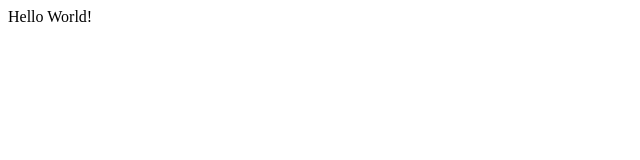
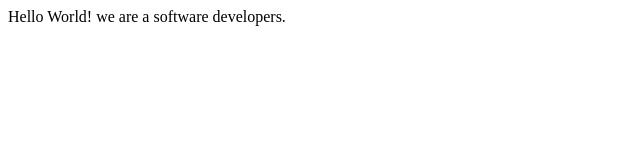
Before and after one commit to SyRachid/Rachid_Collins_Challenge, a plain HTML site: page index.html in a window 1280 px wide. Shown: the whole page, without its empty margins (0-640 px from the left). Drawn offline with Linux system fonts and the light colour scheme.

Commit message:
Add files via upload

```diff
--- a/index.html
+++ b/index.html
@@ -10,6 +10,6 @@
 </head>
 
 <body>
-Hello World!
+Hello World! we are a software developers.
 </body>
 </html>
```
